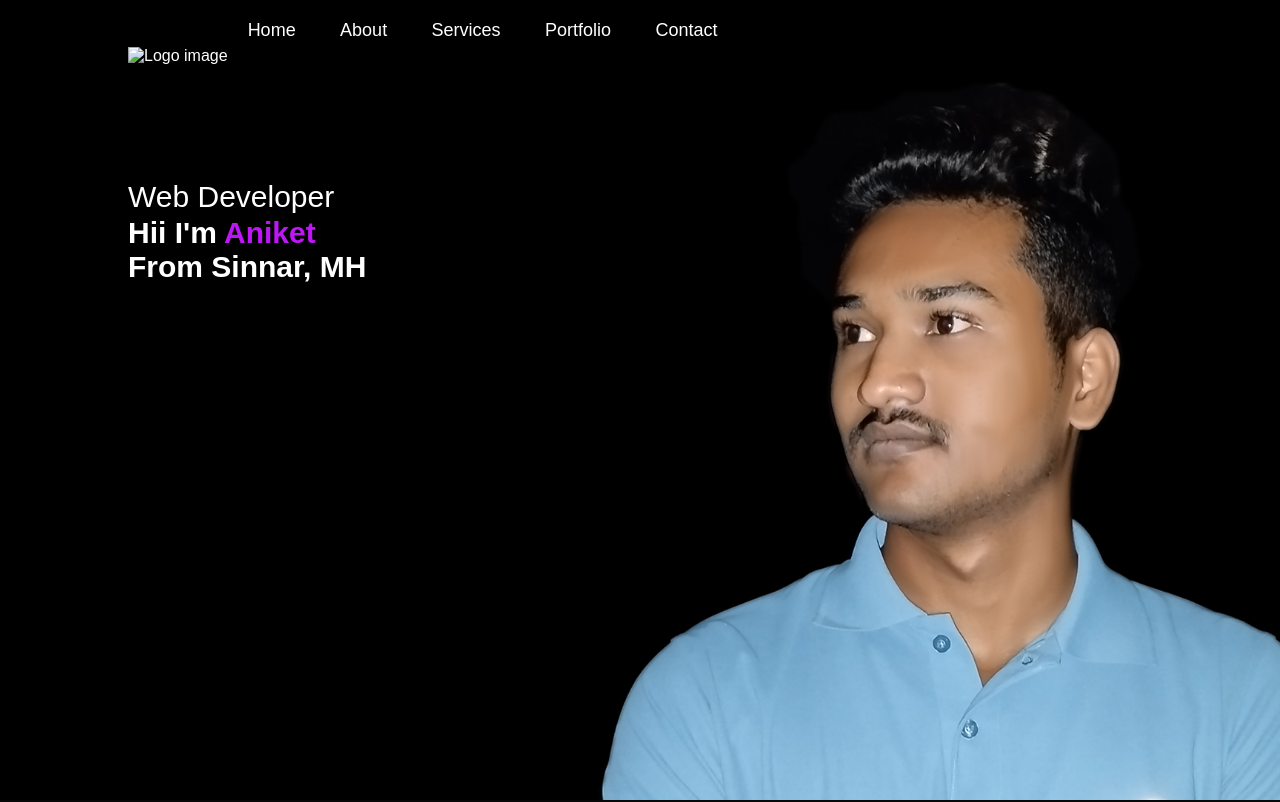
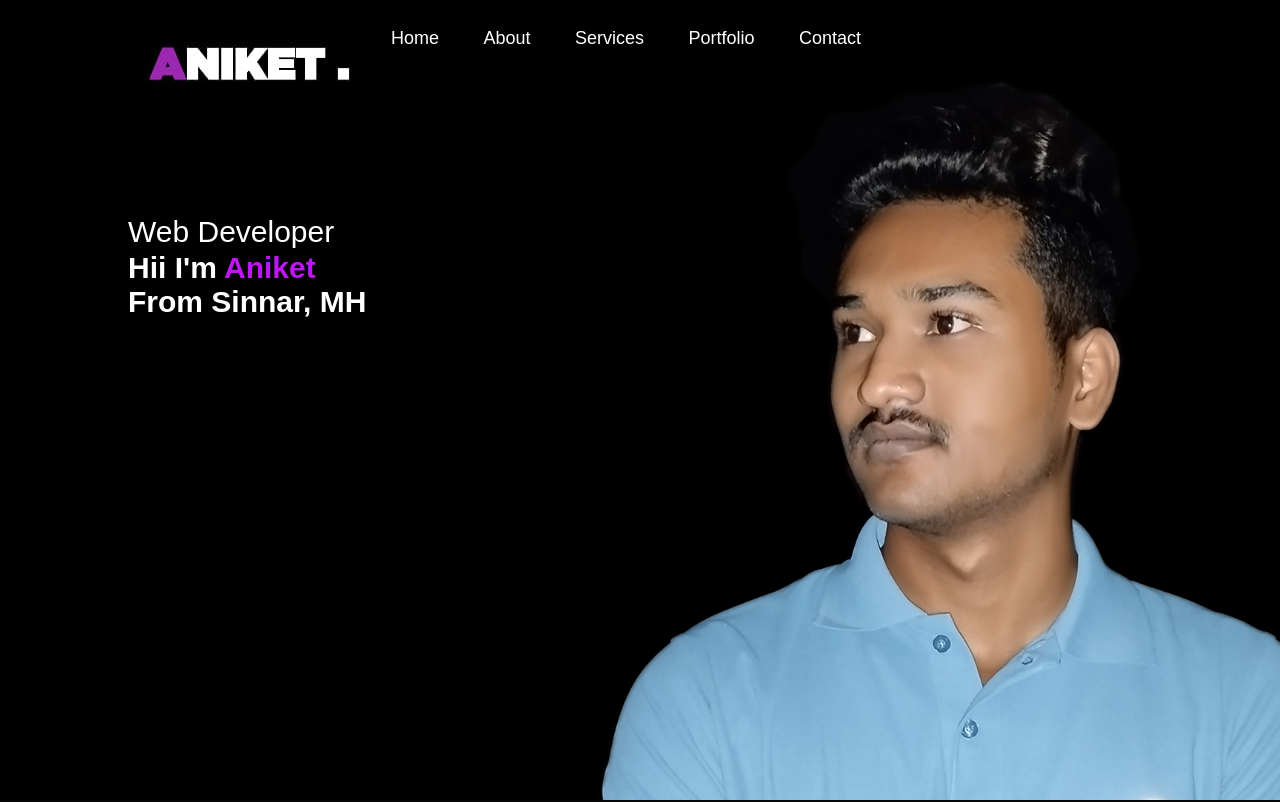
Before and after one commit to AniketShinde02/PF--1, a plain HTML site: page index.html in a window 1280 px wide. Shown: the top 802 px of the page. Drawn offline with Linux system fonts and the light colour scheme.

Commit message:
Update index.html

```diff
--- a/index.html
+++ b/index.html
@@ -14,7 +14,7 @@
     <header id="Header">
         <div class="container">
             <nav>
-                <img src="images/logo.jpg" alt="Logo image">
+                <img src="images/logo.png" alt="Logo image">
                 <ul id="sidemenu">
                     <li><a href="#Header">Home</a></li>
                     <li><a href="#About">About</a></li>
```
